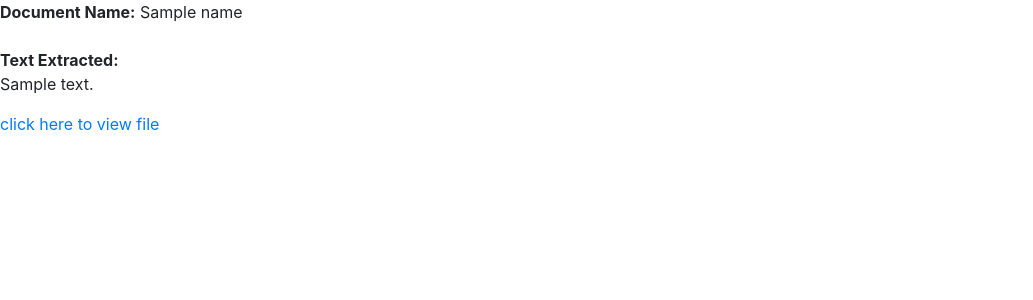
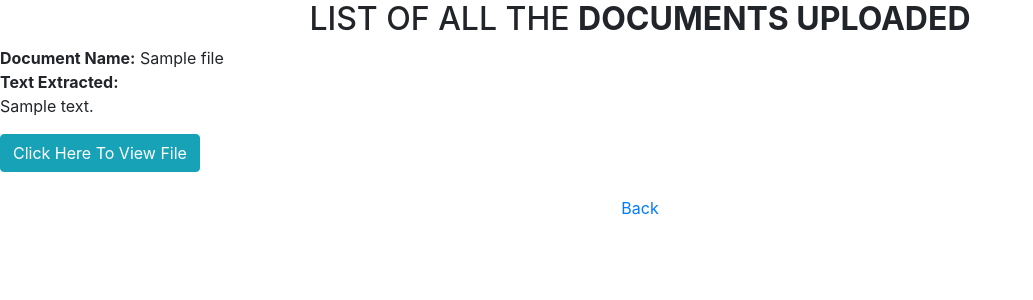
Before and after one commit to kamtendra/DeepLogicAI.Tech-Project, a Django app: template app/templates/recentlyuploaded.html in a window 1280 px wide. Shown: the top 300 px of the page, without its empty margins (0-1033 px from the left). Run offline with Django 4.2, Linux system fonts and the light colour scheme; tables that the repository leaves empty hold one stand-in row (values such as "Sample post"); the template is opened without the code that fills it: values that come from a table or form of the project are taken from there, most other values are stand-ins (such as "Sample title", 1, 10 or a date in 2020); some libraries are stand-ins or nearby versions.

Commit message:
final commit

```diff
--- a/app/templates/fileupload.html
+++ b/app/templates/fileupload.html
@@ -109,7 +109,8 @@
         </div>
     </div>
     <hr>
-    <center><a href="recentlyuploaded"><button type="button" class="btn btn-info">View Recently Uploaded File Data</button></a></center>
+    <center><a href="recentlyuploaded"><button type="button" class="btn btn-info">View All
+       Uploaded Files and Data</button></a></center>
     <script src="https://cdnjs.cloudflare.com/ajax/libs/jquery/3.2.1/jquery.min.js"></script>
     <script src="https://cdnjs.cloudflare.com/ajax/libs/twitter-bootstrap/4.1.3/js/bootstrap.bundle.min.js"></script>
 </body>
--- a/app/templates/recentlyuploaded.html
+++ b/app/templates/recentlyuploaded.html
@@ -9,13 +9,20 @@
 </head>
 
 <body>
+  <center><h2>LIST OF ALL THE <strong>DOCUMENTS UPLOADED</strong></h2></center>
     <div>
-      <strong>Document Name:</strong> {{name}}
-      <br><br>
-      <strong>Text Extracted:</strong>
-      <p>{{text}}</p>
-      <a href="media/files/{{file}}">click here to view file</a>
+      {% block content %}
+      {% for files in file%}
+        <strong>Document Name:</strong> {{files.name}}
+        <br>
+        <strong>Text Extracted:</strong>
+        <p>{{files.text}}</p>
+        <a href="media/{{files.file}}"><button type="button" class="btn btn-info">Click Here To View File</button></a>
+        <br><br>
+      {% endfor %}
+      {% endblock %}
     </div>
+    <center><a href="fileupload">Back</a></center>
     <script src="https://cdnjs.cloudflare.com/ajax/libs/jquery/3.2.1/jquery.min.js"></script>
     <script src="https://cdnjs.cloudflare.com/ajax/libs/twitter-bootstrap/4.1.3/js/bootstrap.bundle.min.js"></script>
 </body>
```
Also changed, not shown: app/views.py (+4 -7 lines), 3 other files.
